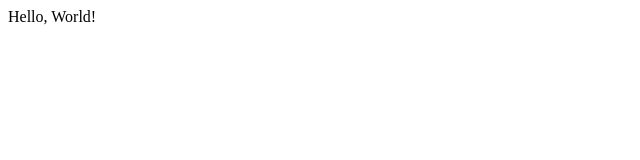
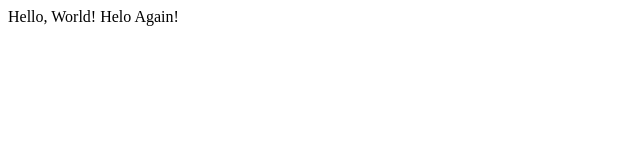
Before and after one commit to sandaruchamika/Lecture0, a plain HTML site: page index.html in a window 1280 px wide. Shown: the whole page, without its empty margins (0-640 px from the left). Drawn offline with Linux system fonts and the light colour scheme.

Commit message:
Update index.html

```diff
--- a/index.html
+++ b/index.html
@@ -4,6 +4,6 @@
         <title>My Webpage!</title>
     </head>
     <body>
-        Hello, World!
+        Hello, World! Helo Again!
     </body>
 </html>
```
